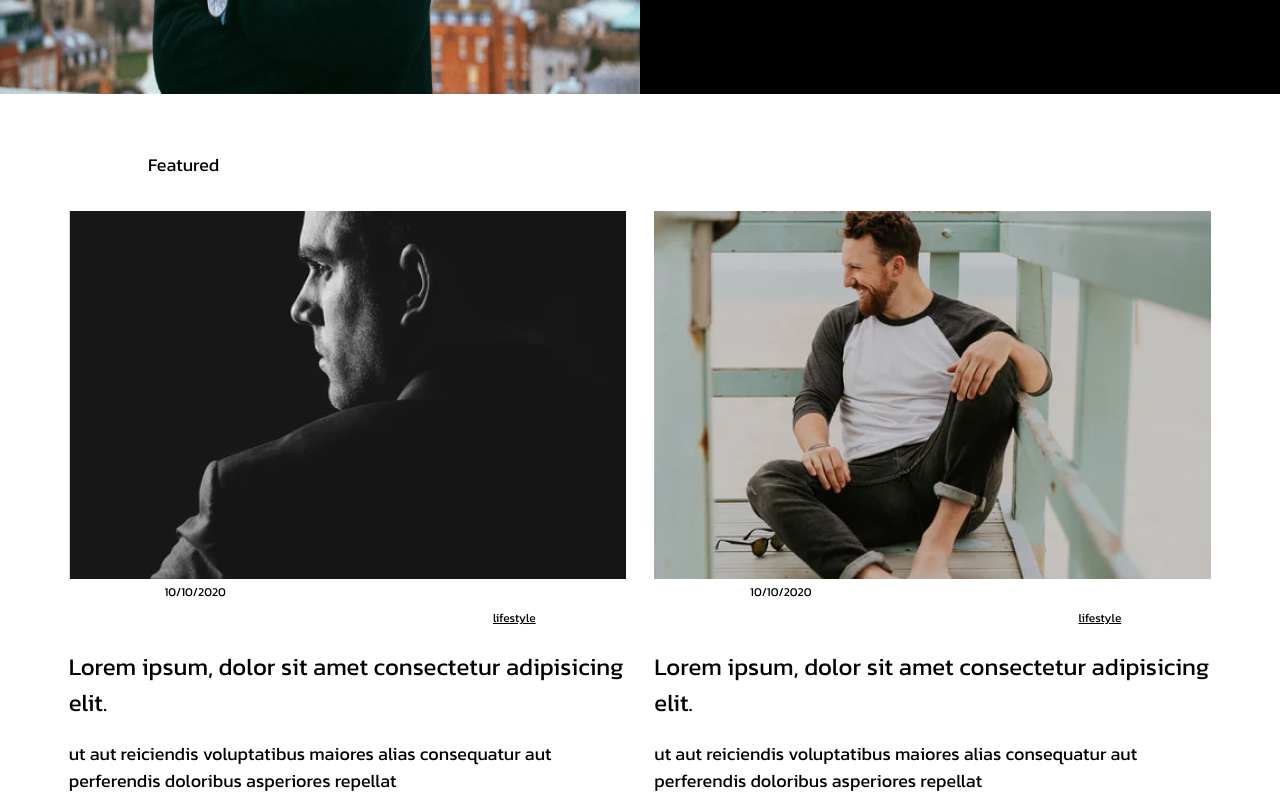
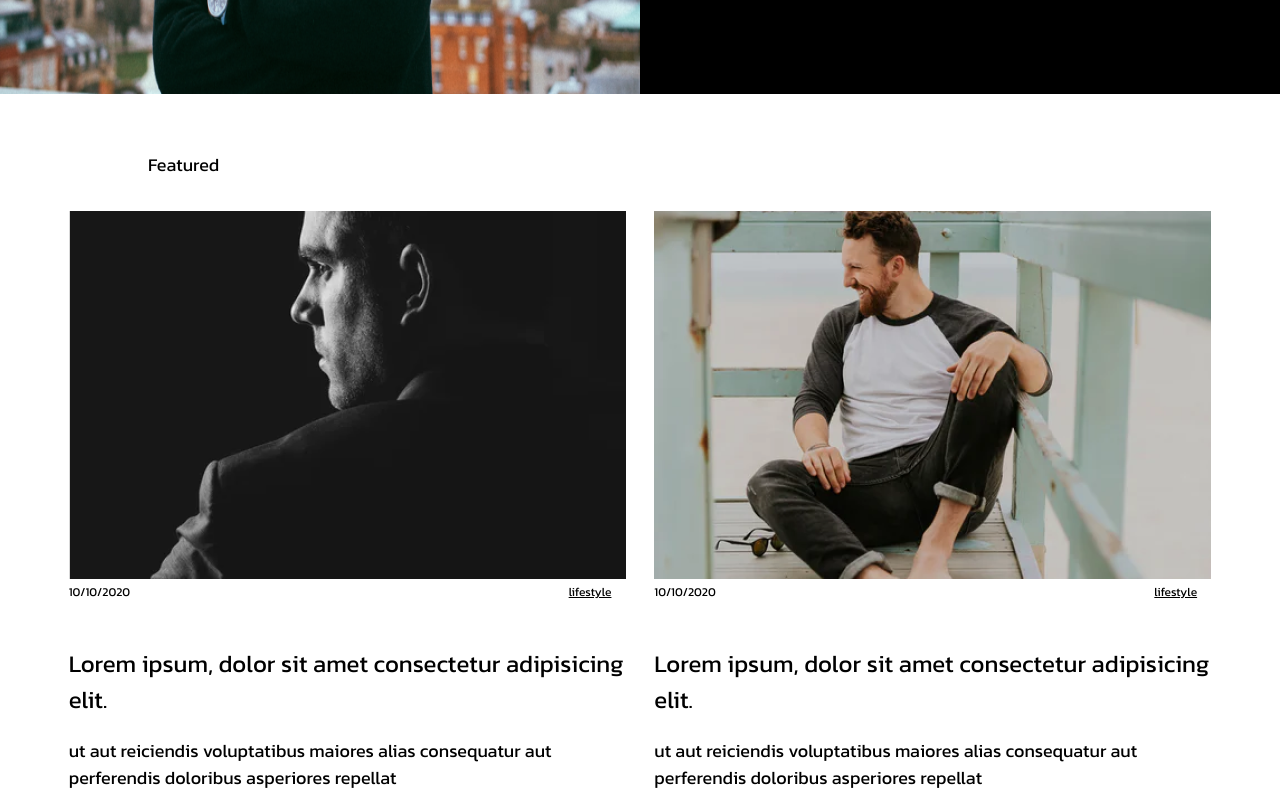
Before and after one commit to yuriikhomych23/logos-homework-6, a plain HTML site: page index.html in a window 1280 px wide. Shown: the part 574-1374 px from the top of the page. Drawn offline with Linux system fonts and the light colour scheme.

Commit message:
Sample code

```diff
--- a/css/index.css
+++ b/css/index.css
@@ -116,7 +116,7 @@
 
  .description {
     display: flex;
-    justify-content: space-around;
+    justify-content: space-between;
 }
 
 .screen-date {
@@ -134,8 +134,7 @@
     height: 2.85vh;
     font-weight: 500;
     font-size: 12px;
-    padding-top: 26px;
-    padding-left: 20px;
+    /* padding-left: 20px; */
     font-style: normal;
     text-decoration-line: underline;
     color: black;
```
